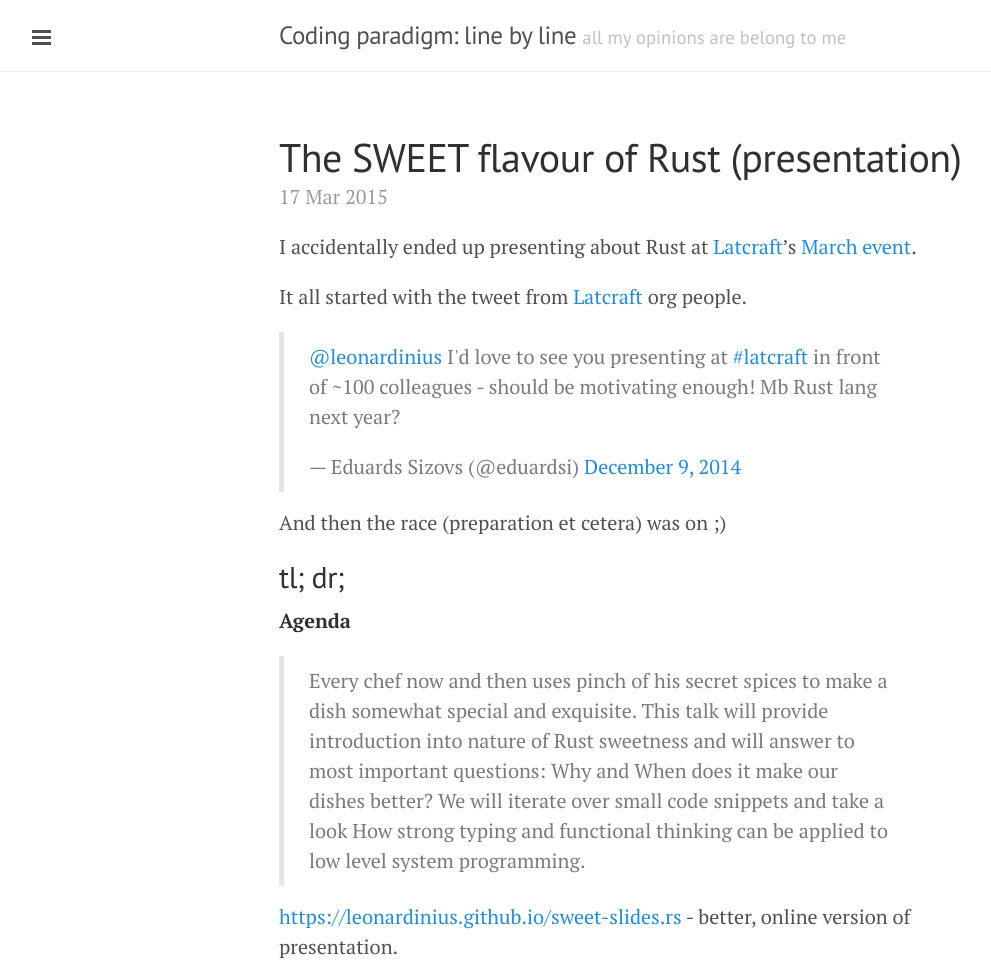
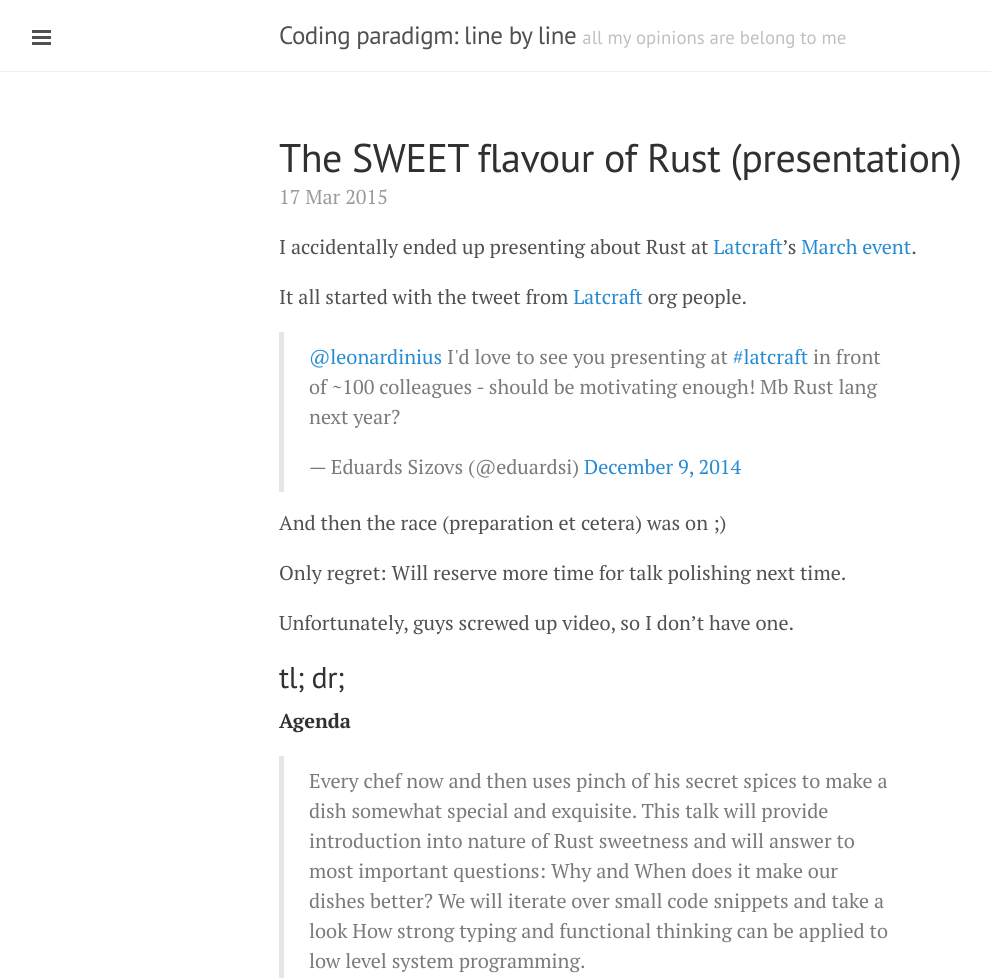
Before and after one commit to leonardinius/leonardinius.github.io, a Jekyll site: the page built from _posts/2015-03-17-Rust-ppt.md, in a window 1280 px wide, cut to the strip 0-978 px from the top of the page. Shown: the whole strip, without its empty margins (1-992 px from the left). Built offline with Jekyll 4.4.1, drawn with Linux system fonts in a browser that asks for light colours; Markdown is read by kramdown in place of the engine named in the settings; comment, search, counter and statistics services are not loaded.

Commit message:
Cosmetics

```diff
--- a/_posts/2015-03-17-Rust-ppt.md
+++ b/_posts/2015-03-17-Rust-ppt.md
@@ -11,6 +11,10 @@ It all started with the tweet from [Latcraft][1] org people.
 <script async src="//platform.twitter.com/widgets.js" charset="utf-8"></script>
 
 And then the race (preparation et cetera) was on ;)
+
+Only regret: Will reserve more time for talk polishing next time.
+
+Unfortunately, guys screwed up video, so I don't have one.
 
 ## tl; dr; ###
 
```
